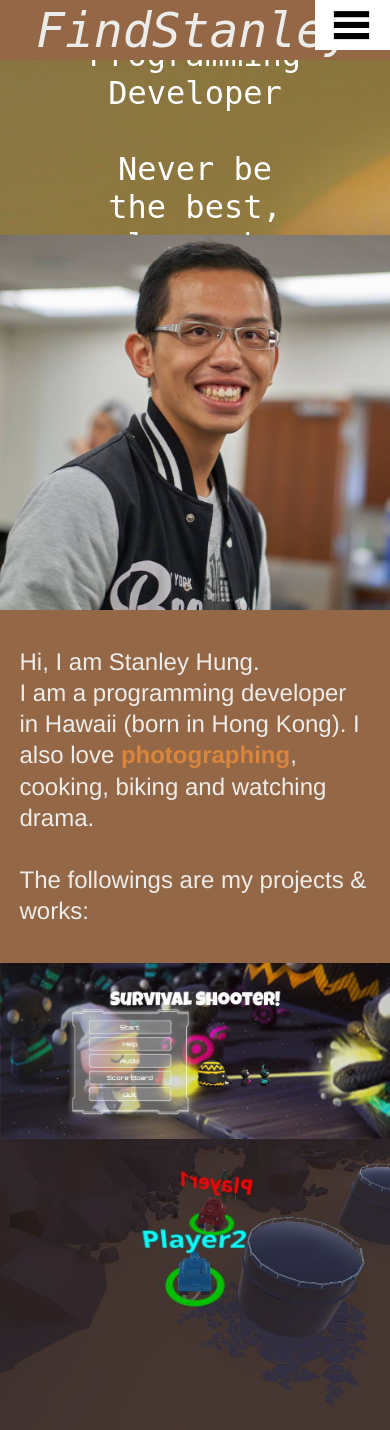
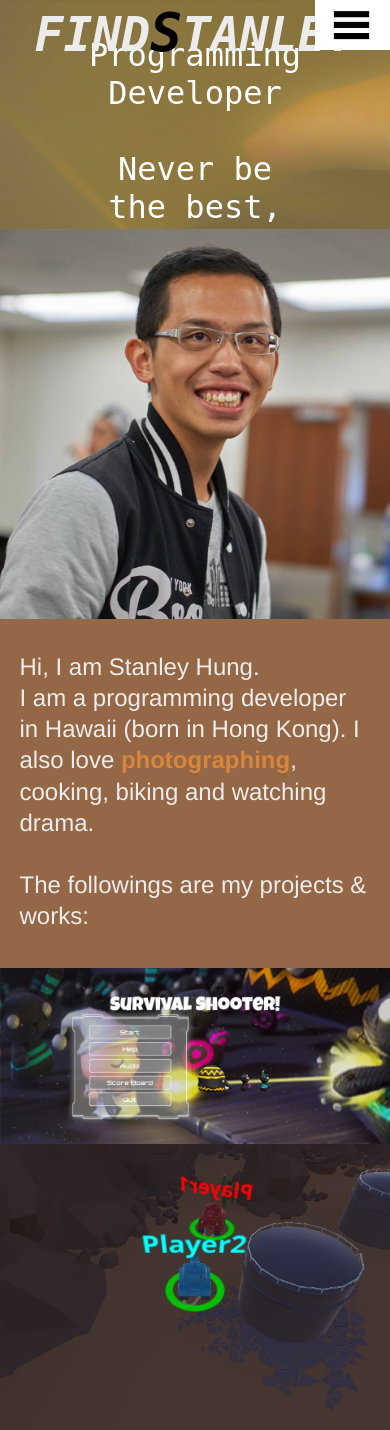
Before and after one commit to StanY098/StanY098.github.io, a PHP site: page / in a window 390 px wide. Shown: the top 1430 px of the page. Run offline with PHP 8.4, Linux system fonts and the light colour scheme; some libraries are stand-ins or nearby versions.

Commit message:
First Commit

```diff
--- a/index.html
+++ b/index.html
@@ -15,7 +15,7 @@
     </head>
     <body>
         <div id="title" name="title">
-            FindStanley
+            FIND<span id="black">S</span>TANLEY
         </div>
         <nav>
             <ul>
--- a/main.css
+++ b/main.css
@@ -9,7 +9,7 @@ body {
     font-family: monospace, serif;
     background: url(background.jpg);
     background-repeat: no-repeat;
-    background-size: 1600px 800px;
+    background-size: 2560px 1280px;
     top: 5%;
     background-attachment: fixed;
 }
@@ -21,12 +21,18 @@ div {
 #title {
     text-align: center;
     color: #ECECEA;
-    background-color: #74AFAD;
-    background-color: #946846;
+    /*background-color: #946846;*/
     font-size: 3em;
     font-style: italic;
     padding-top: 0.5%;
     padding-bottom: 0.5%;
+    font-weight: bold;
+}
+
+#black {
+    color: black;
+    font-style: italic;
+    font-size: 1.1em;
 }
 
 nav {
@@ -85,8 +91,10 @@ nav a {
 #about_me {
     margin: 0;
     margin-top: 45%;
-    /*background-color: #558C89;*/
     color: #ECECEA;
+    background: url(background2.jpg);
+    background-size: 2560px;
+
 }
 
 #about_me a {
@@ -100,15 +108,13 @@ nav a {
 
 #about_me_description {
     margin: 0;
-    background-color: #558C89;
-    background-color: #946846;
+    /*background-color: #946846;*/
     color: #ECECEA;
     font-size: 1.5em;
     font-family: Helvetica, sans-serif;
-
     padding-top: 9.2%;
     padding-bottom: 9.3%;
-    padding-left: 35%;
+    padding-left: 40%;
     padding-right: 5%;
     line-height: 130%;
 }
@@ -120,10 +126,7 @@ nav a {
 }
 
 #about_me_pic {
-    float: left;
-    height: 100%;
-    width: 30%;
-    overflow: hidden;
+    display: none;
 }
 
 #about_me_pic img {
@@ -176,7 +179,6 @@ nav a {
 #project1_text, #project2_text, #project3_text, #project4_text, #project5_text, #project6_text {
     position: absolute;
     color: black;
-    background-color: #41b8f4;
     background-color: #E3C16F;
     top: 0;
     bottom: 0;
@@ -217,7 +219,6 @@ nav a {
     float: none;
     padding-top: 2%;
     padding-bottom: 2%;
-    background-color: #D9853B;
     background-color: #6D213C;
     color: #d9d9d9;
     font-family: Helvetica, sans-serif;
@@ -273,16 +274,90 @@ footer {
     font-family: monospace, serif;
 }
 
+@media only screen and (max-width: 1920px){
+    body {
+        background-size: 1920px 960px;
+    }
+    #about_me {
+        background-size: 1920px;
+    }
+}
+
+@media only screen and (max-width: 1680px){
+    body {
+        background-size: 1680px 840px;
+    }
+    #about_me {
+        background-size: 1680px;
+    }
+}
+
+@media only screen and (max-width: 1600px){
+    body {
+        background-size: 1600px 800px;
+    }
+    #about_me {
+        background-size: 1600px;
+    }
+}
+
+@media only screen and (max-width: 1440px){
+    body {
+        background-size: 1440px 720px;
+    }
+    #about_me {
+        background-size: 1440px;
+    }
+}
+
+@media only screen and (max-width: 1366px){
+    body {
+        background-size: 1366px 683px;
+    }
+    #about_me {
+        background-size: 1366px;
+    }
+}
+
+@media only screen and (max-width: 1360px){
+    body {
+        background-size: 1360px 680px;
+    }
+    #about_me {
+        background-size: 1360px;
+    }
+}
+
+@media only screen and (max-width: 1280px){
+    body {
+        background-size: 1280px 640px;
+    }
+    #about_me {
+        background-size: 1280px;
+    }
+}
+
 @media only screen and (max-width: 1200px){
+    body {
+        background-size: 1200px 600px;
+    }
     #header {
         top: 20%;
     }
     #about_me_pic {
+        display: block;
         float: none;
         width: 100%;
         margin: 0;
     }
+    #about_me_pic img {
+        position: relative;
+        margin-top: -3%;
+        margin-bottom: -2%;
+        width: 100%;
+    }
     #about_me_description {
+        background-color: #946846;
         padding-left: 5%;
     }
     .left {
@@ -304,7 +379,22 @@ footer {
     }
 }
 
+@media only screen and (max-width: 1024px){
+    body {
+        background-size: 1024px 512px;
+    }
+}
+
+@media only screen and (max-width: 992px){
+    body {
+        background-size: 992px 496px;
+    }
+}
+
 @media only screen and (max-width: 970px){
+    body {
+        background-size: 970px 485px;
+    }
     #project_title {
         font-size: 1.5em;
     }
@@ -312,3 +402,9 @@ footer {
         font-size: 0.7em;
     }
 }
+
+/*@media only screen and (max-width: 768px){
+    body {
+        background-size: 768px 384px;
+    }
+}*/
```
Also changed, not shown: background2.jpg (added).
